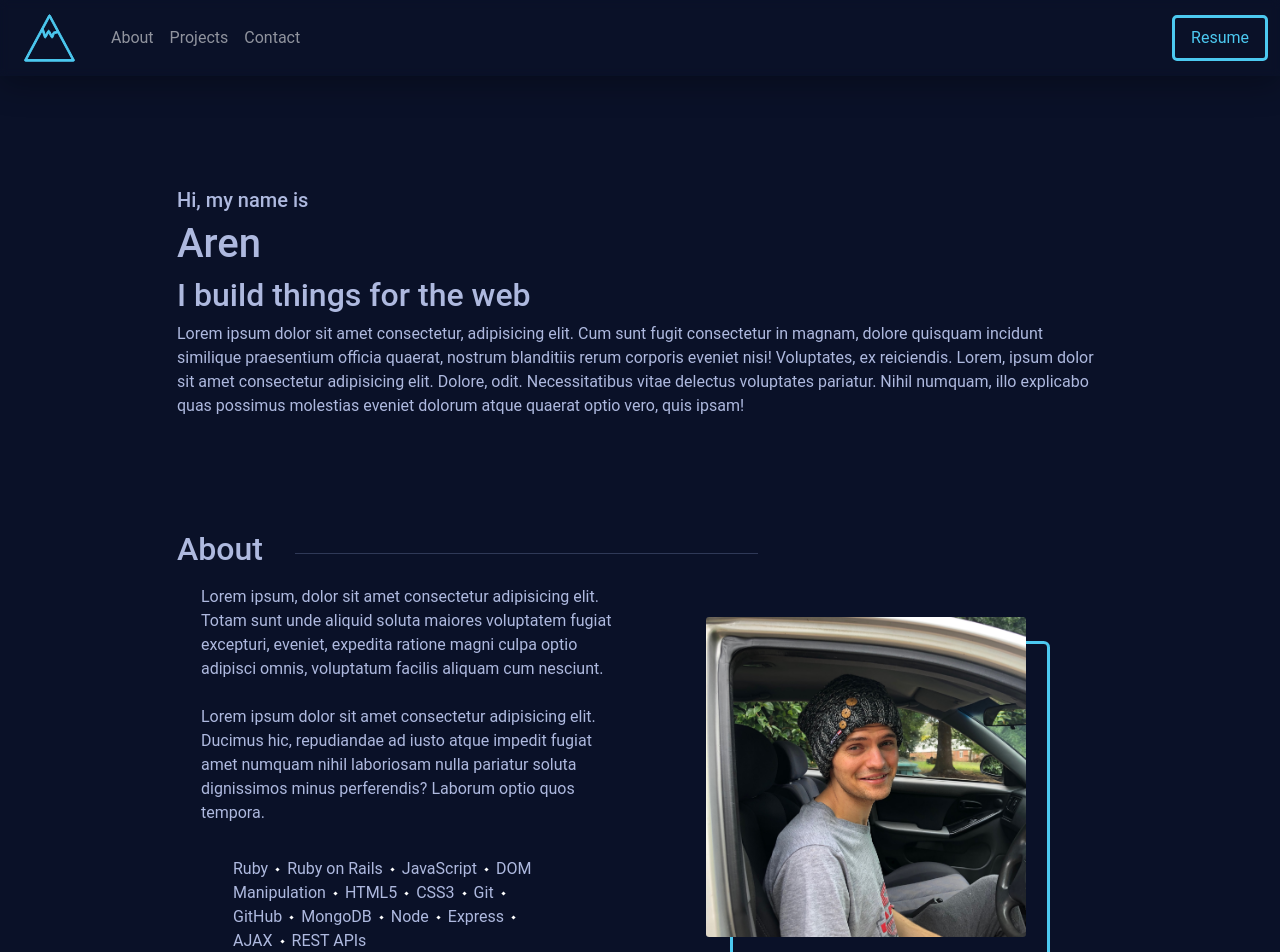
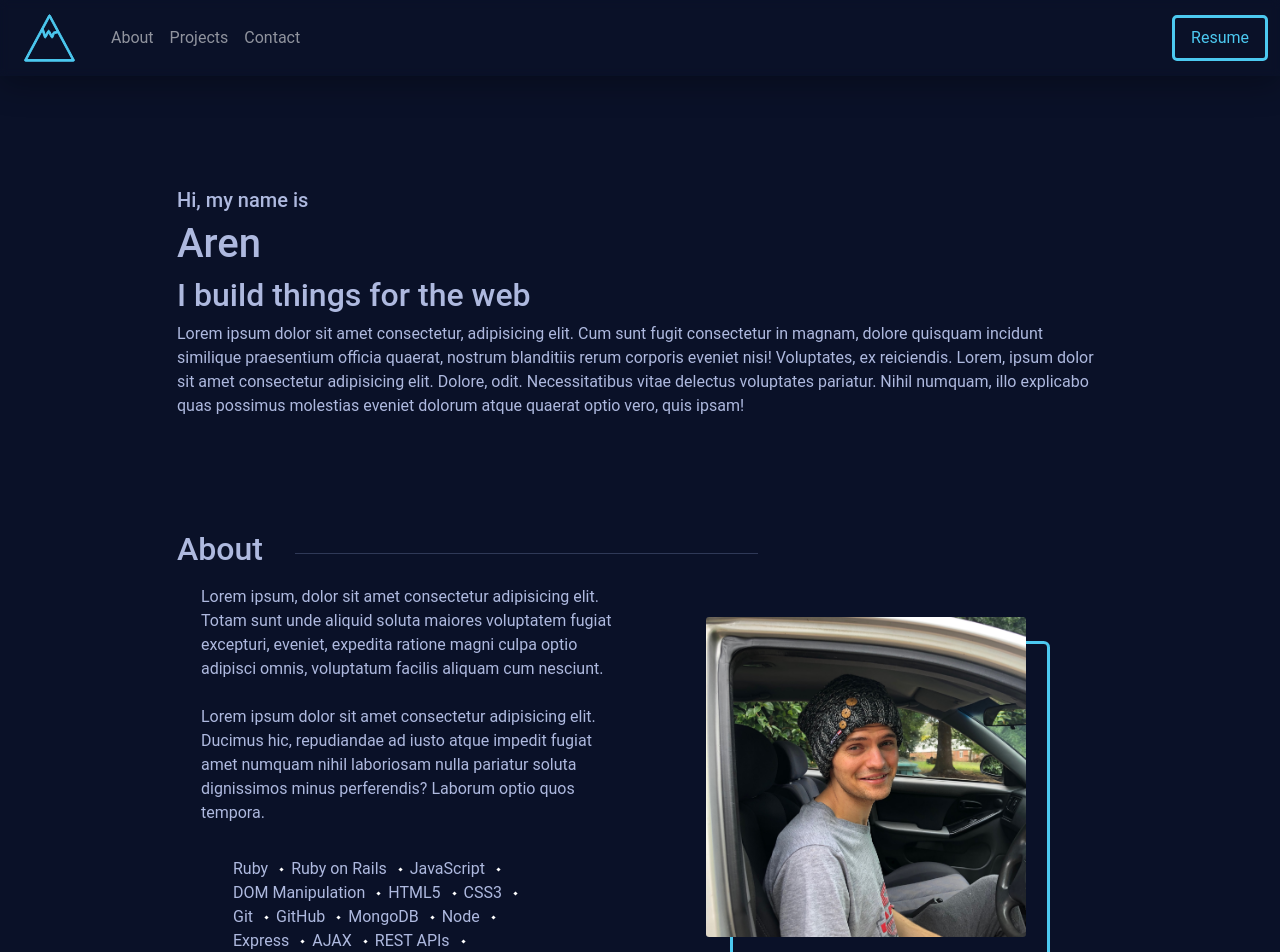
Before and after one commit to arenclissold/portfolio-page, a Vue app: page / in a window 1280 px wide. Shown: the top 952 px of the page. Built offline with nearby package versions, Linux system fonts and the light colour scheme.

Commit message:
converted skills list to v-for loop

```diff
--- a/src/App.vue
+++ b/src/App.vue
@@ -66,31 +66,10 @@
                   minus perferendis? Laborum optio quos tempora.
                 </p>
                 <ul class="skill-list">
-                  <li>Ruby</li>
-                  <div class="list-line"></div>
-                  <li>Ruby on Rails</li>
-                  <div class="list-line"></div>
-                  <li>JavaScript</li>
-                  <div class="list-line"></div>
-                  <li>DOM Manipulation</li>
-                  <div class="list-line"></div>
-                  <li>HTML5</li>
-                  <div class="list-line"></div>
-                  <li>CSS3</li>
-                  <div class="list-line"></div>
-                  <li>Git</li>
-                  <div class="list-line"></div>
-                  <li>GitHub</li>
-                  <div class="list-line"></div>
-                  <li>MongoDB</li>
-                  <div class="list-line"></div>
-                  <li>Node</li>
-                  <div class="list-line"></div>
-                  <li>Express</li>
-                  <div class="list-line"></div>
-                  <li>AJAX</li>
-                  <div class="list-line"></div>
-                  <li>REST APIs</li>
+                  <li v-for="skill in skills" :key="skill._id">
+                    {{ skill }}
+                    <div class="list-line"></div>
+                  </li>
                 </ul>
               </div>
               <div class="col">
@@ -218,6 +197,21 @@ import GitHubIcon from "../components/GitHubIcon.vue";
 import ProjectLinkIcon from "../components/ProjectLinkIcon.vue";
 import LinkedInIcon from "../components/LinkedInIcon.vue";
 import BrandIcon from "../components/BrandIcon";
+const skills = [
+  "Ruby",
+  "Ruby on Rails",
+  "JavaScript",
+  "DOM Manipulation",
+  "HTML5",
+  "CSS3",
+  "Git",
+  "GitHub",
+  "MongoDB",
+  "Node",
+  "Express",
+  "AJAX",
+  "REST APIs",
+];
 </script>
 
 <style>
```
